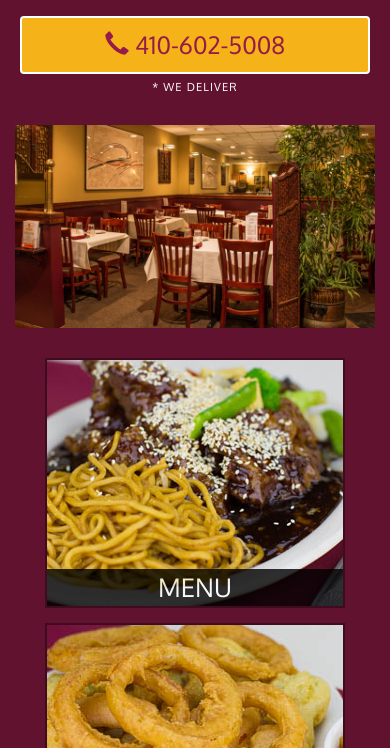
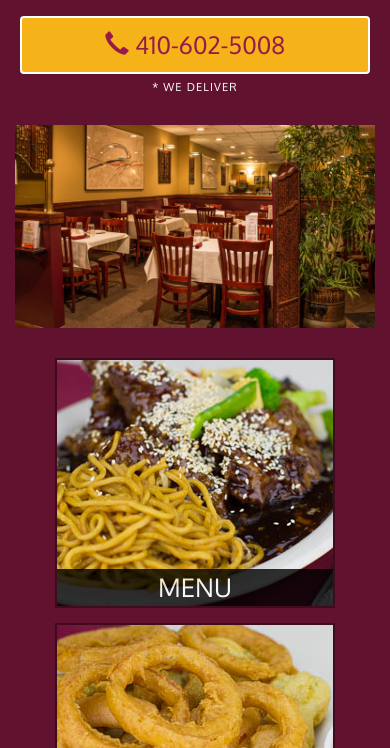
Before and after one commit to cheikhsidi/Resaturant_code, a plain HTML site: page index.html in a window 390 px wide. Shown: the part 96-844 px from the top of the page. Drawn offline with nearby package versions, Linux system fonts and the light colour scheme.

Commit message:
styling super small devices.

```diff
--- a/style.css
+++ b/style.css
@@ -216,12 +216,11 @@ margin: 10px 15px 10px 0px;
   /* End Header */
 }
 
-/********** Sper small devices only **********/
+/********** Sper small devices only  eg: iphone 4**********/
 @media (max-width: 479px) {
-  .container .jumbotron {
 
-  }
 #menu-tile, #specials-tile{
-  width : 300px;
+  width : 280px;
   margin: 0 auto 15px;
 }
+}
```
